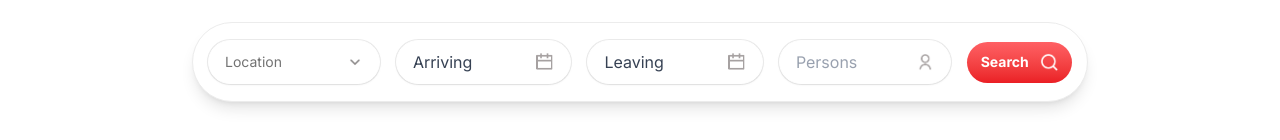
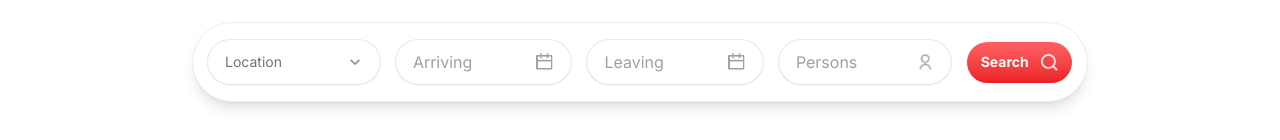
Before and after one commit to said-yousuf/wakhan-trails, a Next.js app: page / in a window 1280 px wide. Shown: the part 738-878 px from the top of the page. Built offline with nearby package versions, Linux system fonts and the light colour scheme.

Commit message:
fix: some minor change

```diff
--- a/components/Input.tsx
+++ b/components/Input.tsx
@@ -11,7 +11,6 @@ import {
   SelectTrigger,
   SelectValue,
 } from '@/components/ui/select';
-import { format } from 'date-fns';
 import Image from 'next/image';
 import React, { useState } from 'react';
 
@@ -111,7 +110,15 @@ export const SearchInput = ({
                rounded-full px-4 cursor-pointer"
             >
               <div className="w-full bg-transparent outline-none text-gray-700 placeholder-gray-400 pr-8">
-                {date ? format(date, 'PPP') : placeholder}
+                {date ? (
+                  date.toLocaleDateString(undefined, {
+                    year: 'numeric',
+                    month: 'long',
+                    day: 'numeric',
+                  })
+                ) : (
+                  <span className="text-gray-400">{placeholder}</span>
+                )}
               </div>
               {imagePath && (
                 <Image
--- a/components/ui/calendar.tsx
+++ b/components/ui/calendar.tsx
@@ -20,16 +20,15 @@ function Calendar({
       classNames={{
         months: 'flex flex-col sm:flex-row gap-2',
         month: 'flex flex-col gap-4',
-        caption:
-          'flex justify-center pt-1 relative items-center w-full bg-gray-100 py-1.5 rounded-sm',
-        caption_label: 'text-sm font-medium ',
-        nav: 'flex items-center gap-1 bg-white',
+        caption: 'flex justify-center pt-1 relative items-center w-full',
+        caption_label: 'text-sm font-medium',
+        nav: 'flex items-center gap-1',
         nav_button: cn(
           buttonVariants({ variant: 'outline' }),
-          'size-6  p-0 opacity-50 hover:opacity-100 '
+          'size-7 bg-transparent p-0 opacity-50 hover:opacity-100'
         ),
-        nav_button_previous: 'absolute left-1  ',
-        nav_button_next: 'absolute right-1  ',
+        nav_button_previous: 'absolute left-1',
+        nav_button_next: 'absolute right-1',
         table: 'w-full border-collapse space-x-1',
         head_row: 'flex',
         head_cell:
--- a/package.json
+++ b/package.json
@@ -17,12 +17,12 @@
     "@types/react-slick": "^0.23.13",
     "class-variance-authority": "^0.7.1",
     "clsx": "^2.1.1",
-    "date-fns": "3.0.0",
+    "date-fns": "^4.1.0",
     "lucide-react": "^0.483.0",
     "motion": "^12.5.0",
     "next": "15.2.3",
     "react": "^19.0.0",
-    "react-day-picker": "^9.6.4",
+    "react-day-picker": "^8.10.1",
     "react-dom": "^19.0.0",
     "react-slick": "^0.30.3",
     "slick-carousel": "^1.8.1",
```
Also changed, not shown: vercel.json (added), 1 other file (tests, documents, lock files or other folders).
